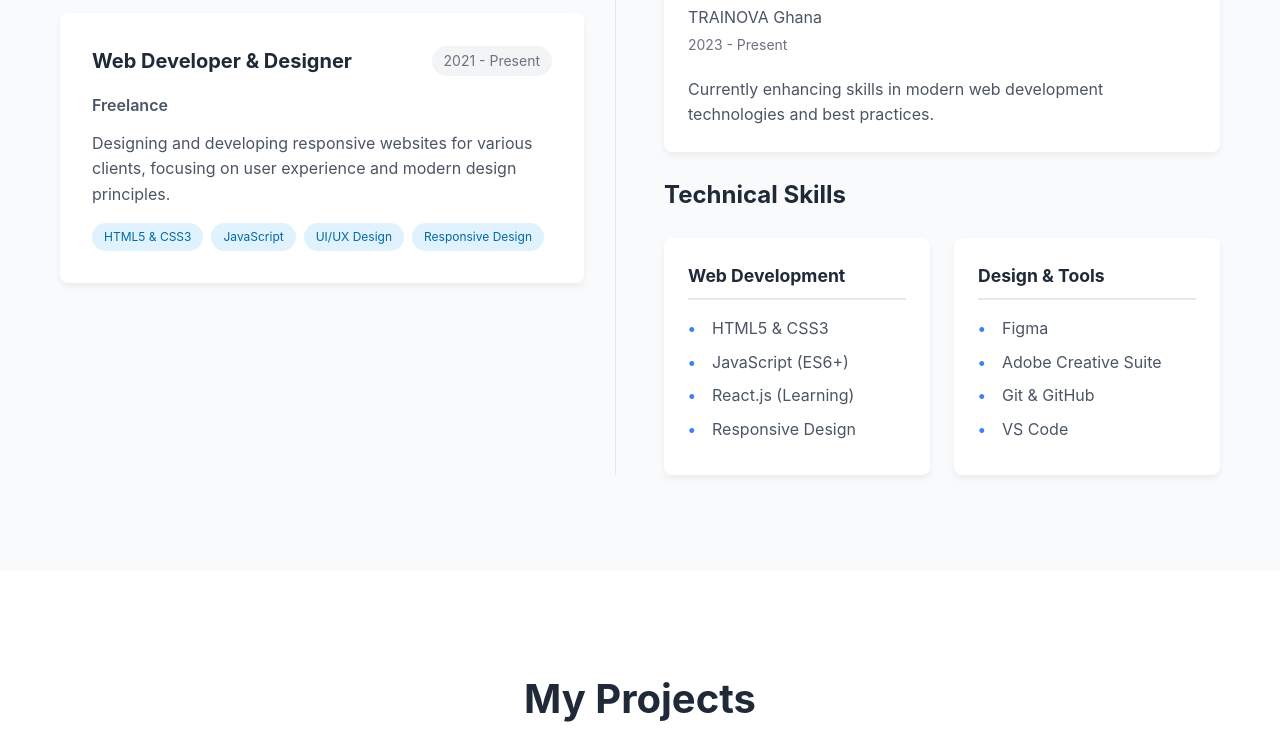
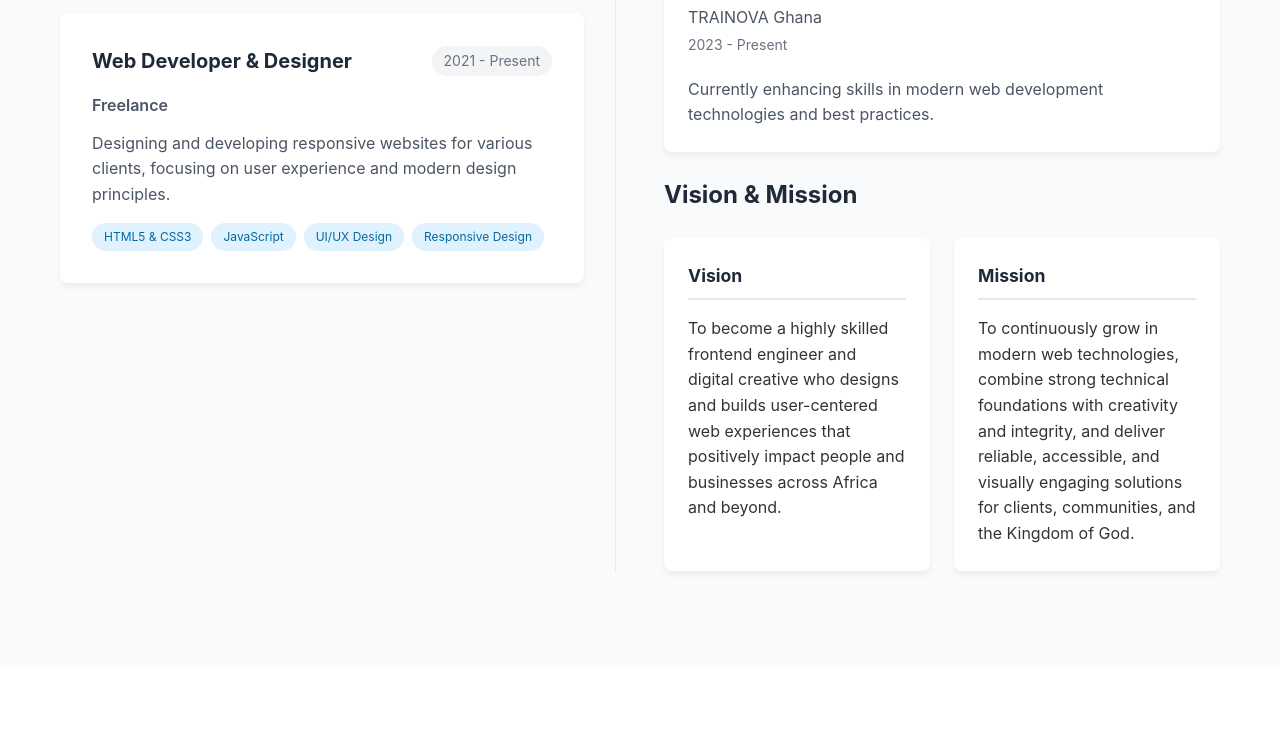
Before and after one commit to humptydumpty-git/ElormAmelordzi, a website: page index.html in a window 1280 px wide. Shown: the part 2351-3095 px from the top of the page. Drawn offline with Linux system fonts and the light colour scheme.

Commit message:
Update index.html

```diff
--- a/index.html
+++ b/index.html
@@ -174,25 +174,23 @@ With a strong background in Computer Networks Management, I bring a solid unders
                     </div>
 
                     <div class="skills-summary">
-                        <h3>Technical Skills</h3>
+                        <h3>Vision &amp; Mission</h3>
                         <div class="skills-categories">
                             <div class="skills-category">
-                                <h4>Web Development</h4>
-                                <ul>
-                                    <li>HTML5 & CSS3</li>
-                                    <li>JavaScript (ES6+)</li>
-                                    <li>React.js (Learning)</li>
-                                    <li>Responsive Design</li>
-                                </ul>
+                                <h4>Vision</h4>
+                                <p>
+                                    To become a highly skilled frontend engineer and digital creative who designs and builds
+                                    user-centered web experiences that positively impact people and businesses across Africa
+                                    and beyond.
+                                </p>
                             </div>
                             <div class="skills-category">
-                                <h4>Design & Tools</h4>
-                                <ul>
-                                    <li>Figma</li>
-                                    <li>Adobe Creative Suite</li>
-                                    <li>Git & GitHub</li>
-                                    <li>VS Code</li>
-                                </ul>
+                                <h4>Mission</h4>
+                                <p>
+                                    To continuously grow in modern web technologies, combine strong technical foundations with
+                                    creativity and integrity, and deliver reliable, accessible, and visually engaging solutions
+                                    for clients, communities, and the Kingdom of God.
+                                </p>
                             </div>
                         </div>
                     </div>
```
